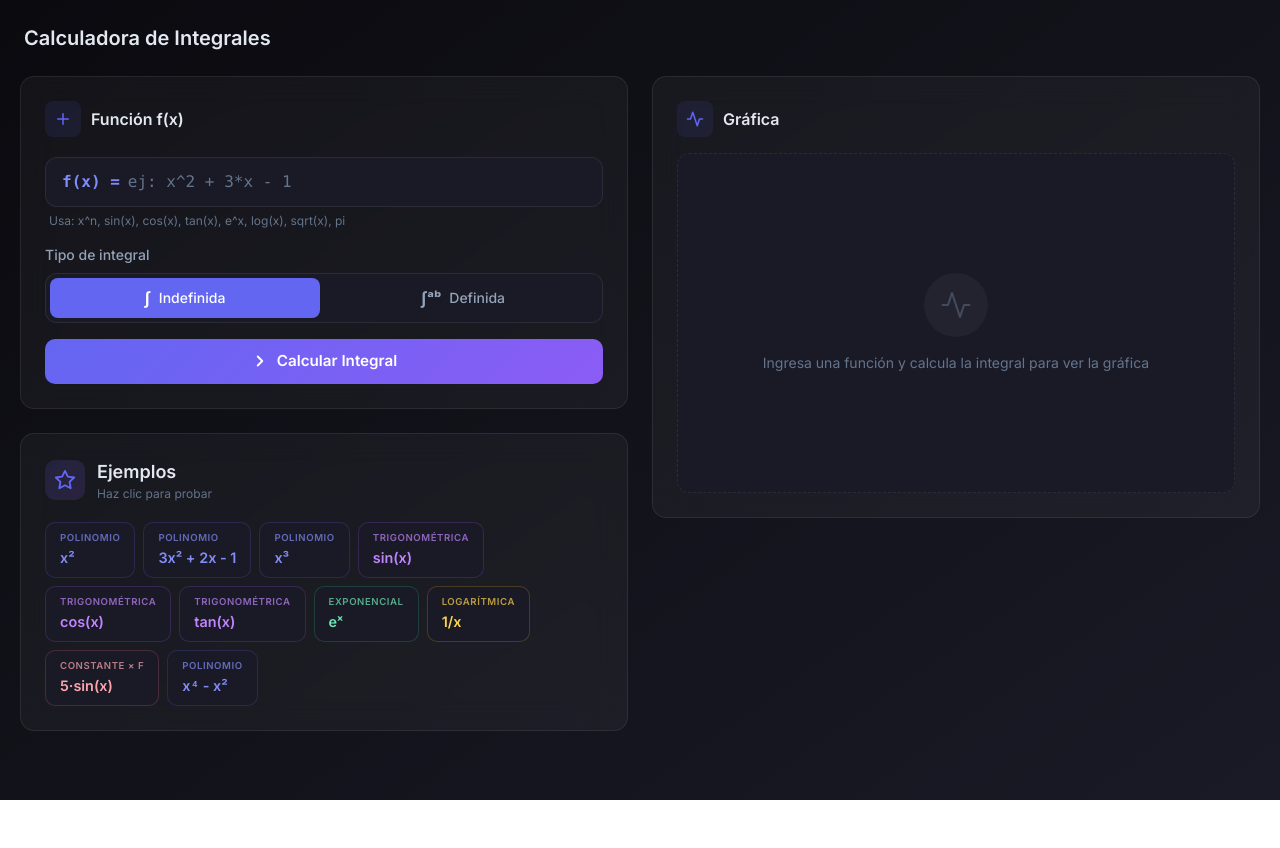
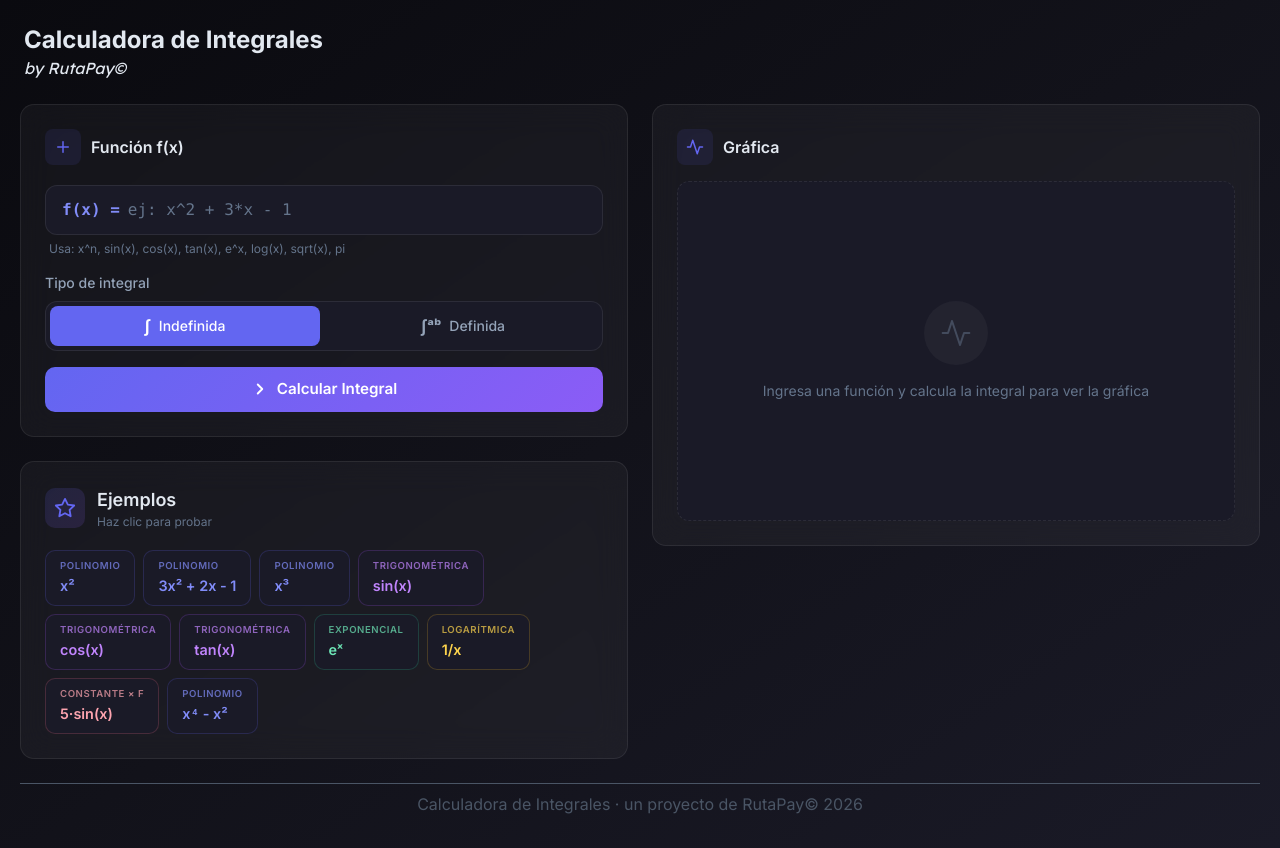
Before and after one commit to HazielC115/Mate, a Vue app: page / in a window 1280 px wide. Before the commit the page ends 800 px from the top, so only its background shows below. Built offline with nearby package versions, Linux system fonts and the light colour scheme.

Commit message:
Made by RutaPay - Ian-Program & HaziRz 2026

```diff
--- a/index.html
+++ b/index.html
@@ -1,15 +1,21 @@
-<!DOCTYPE html>
+<!doctype html>
 <html lang="es">
   <head>
-    <meta charset="UTF-8">
-    <link rel="icon" href="/favicon.ico">
-    <meta name="viewport" content="width=device-width, initial-scale=1.0">
-    <meta name="description" content="Mate — Calculadora de integrales con gráficas interactivas. Calcula integrales indefinidas y definidas, visualiza funciones y áreas bajo la curva.">
-    <meta name="theme-color" content="#0a0a0f">
+    <meta charset="UTF-8" />
+    <link rel="icon" href="/favicon.ico" />
+    <meta name="viewport" content="width=device-width, initial-scale=1.0" />
+    <meta
+      name="description"
+      content="Mate — Calculadora de integrales con gráficas interactivas. Calcula integrales indefinidas y definidas, visualiza funciones y áreas bajo la curva."
+    />
+    <meta name="theme-color" content="#0a0a0f" />
     <title>Mate — Calculadora de Integrales</title>
-    <link rel="preconnect" href="https://fonts.googleapis.com">
-    <link rel="preconnect" href="https://fonts.gstatic.com" crossorigin>
-    <link href="https://fonts.googleapis.com/css2?family=Inter:wght@300;400;500;600;700;800&display=swap" rel="stylesheet">
+    <link rel="preconnect" href="https://fonts.googleapis.com" />
+    <link rel="preconnect" href="https://fonts.gstatic.com" crossorigin />
+    <link
+      href="https://fonts.googleapis.com/css2?family=Inter:ital,opsz,wght@0,14..32,100..900;1,14..32,100..900&family=Lexend:wght@100..900&display=swap"
+      rel="stylesheet"
+    />
   </head>
   <body>
     <div id="app"></div>
--- a/src/components/IntegralCalculator.vue
+++ b/src/components/IntegralCalculator.vue
@@ -36,7 +36,8 @@
     <!-- Header -->
     <header class="flex items-center justify-between px-1">
       <div>
-        <p class="text-text font-semibold text-xl">Calculadora de Integrales</p>
+        <h2 class="text-text font-bold text-2xl">Calculadora de Integrales</h2>
+        <h4 class="font-[Lexend] italic">by RutaPay&copy;</h4>
       </div>
     </header>
 
@@ -66,5 +67,10 @@
         />
       </div>
     </main>
+    <footer class="border-t border-gray-600">
+      <p class="text-center text-gray-600 py-2">
+        Calculadora de Integrales · un proyecto de RutaPay&copy; 2026
+      </p>
+    </footer>
   </div>
 </template>
```
